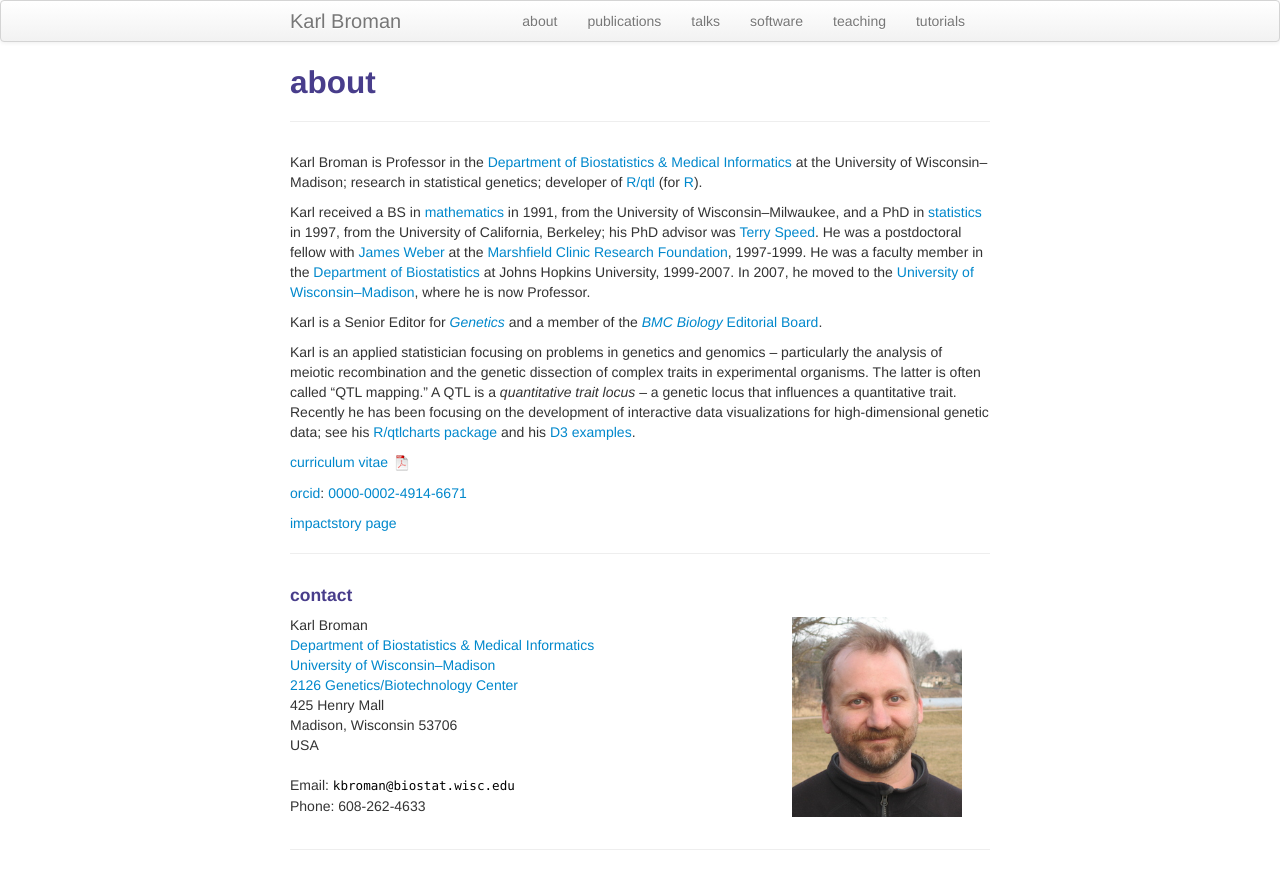
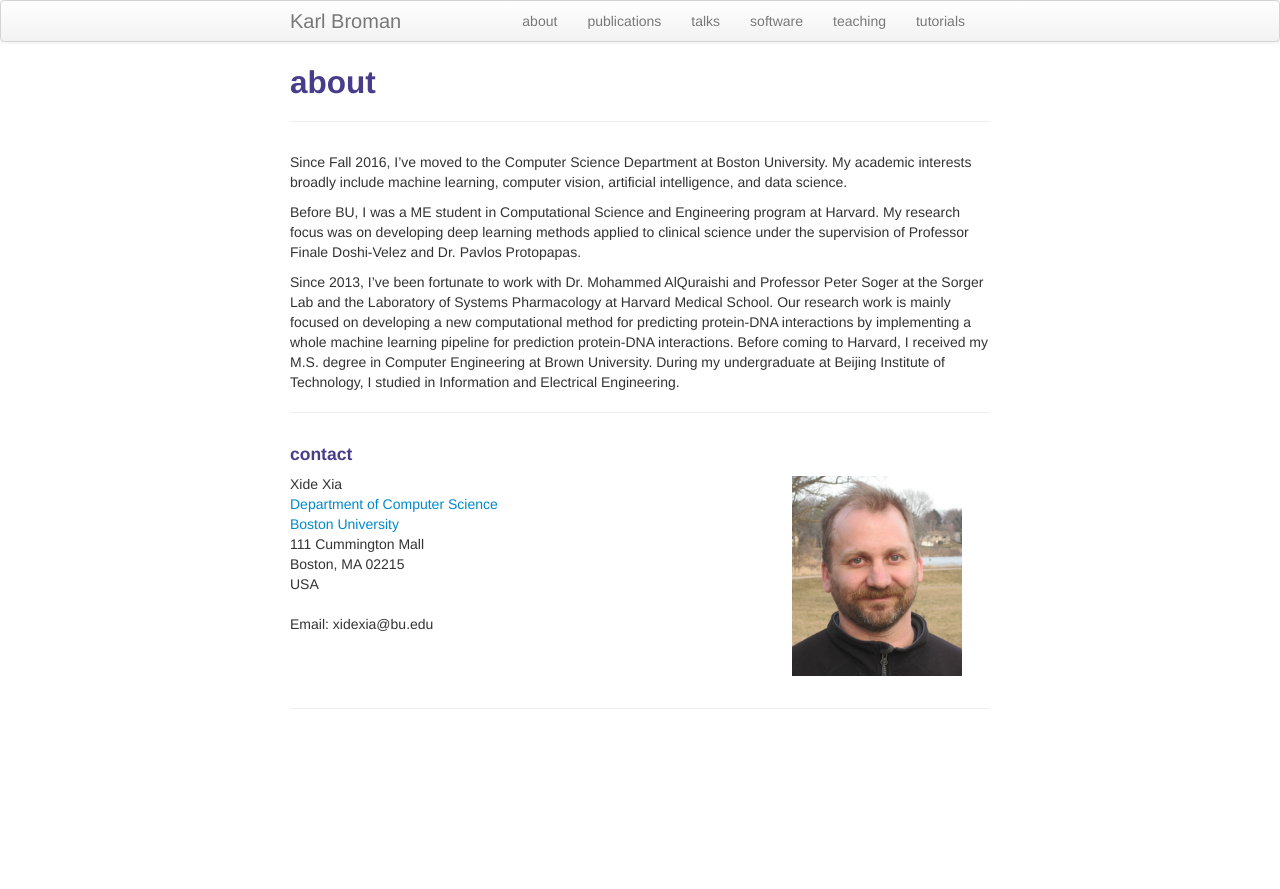
Before and after one commit to xidexia/xidexia.github.io, a Jekyll site: the page built from pages/about.md, in a window 1280 px wide. Shown: the top 889 px of the page. Built offline with Jekyll 4.4.1, drawn with Linux system fonts in a browser that asks for light colours.

Commit message:
update about

```diff
--- a/pages/about.md
+++ b/pages/about.md
@@ -1,76 +1,38 @@
 ---
 layout: page
 title: about
-description: Karl Broman is Professor in Biostatistics and Medical Informatics at University of Wisconsin - Madison; research in statistical genetics
+description: Xide Xia
 ---
 
-Karl Broman is Professor in the
-[Department of Biostatistics &amp; Medical Informatics](http://www.biostat.wisc.edu)
-at the University of Wisconsin&ndash;Madison;
-research in statistical genetics; developer of
-[R/qtl](http://www.rqtl.org) (for [R](http://www.r-project.org)).
+Since Fall 2016, I've moved to the Computer Science Department at Boston University. My academic interests broadly include machine learning, computer vision, artificial intelligence, and data science.
 
-Karl received a BS in [mathematics](http://www4.uwm.edu/letsci/math/)
-in 1991, from the
-University of Wisconsin&ndash;Milwaukee, and a
-PhD in [statistics](http://www.stat.berkeley.edu) in 1997, from the
-University of California, Berkeley; his PhD advisor was
-[Terry Speed](http://www.wehi.edu.au/faculty_members/professor_terry_speed).
-He was a postdoctoral fellow with [James Weber](https://www.preventiongenetics.com/about-us/senior-staff/) at the
-[Marshfield Clinic Research Foundation](http://research.marshfieldclinic.org),
-1997-1999. He
-was a faculty member in the [Department of Biostatistics](http://www.jhsph.edu/departments/biostatistics/) at Johns
-Hopkins University, 1999-2007. In 2007, he moved to the
-[University of Wisconsin&ndash;Madison](http://www.wisc.edu),
-where he is now Professor.
+Before BU, I was a ME student in Computational Science and Engineering program at Harvard. My research focus was on developing deep learning methods applied to clinical science under the supervision of Professor Finale Doshi-Velez and Dr. Pavlos Protopapas.
 
-Karl is a Senior Editor for [_Genetics_](http://www.genetics.org) and
-a member of the [_BMC Biology_](http://bmcbiol.biomedcentral.com)
-[Editorial Board](http://bmcbiol.biomedcentral.com/about/editorial-board).
-
-Karl is an applied statistician focusing on problems in genetics and
-genomics &ndash; particularly the analysis of meiotic recombination and the
-genetic dissection of complex traits in experimental organisms. The
-latter is often called &ldquo;QTL mapping.&rdquo; A QTL is a
-_quantitative trait locus_ &ndash; a genetic locus that influences a
-quantitative trait. Recently he has been focusing on the development
-of interactive data visualizations for high-dimensional genetic data;
-see his [R/qtlcharts package](http://kbroman.org/qtlcharts) and
-his [D3 examples](http://www.biostat.wisc.edu/~kbroman/D3).
-
-[curriculum vitae ![CV as pdf](icons16/pdf-icon.png)]({{ BASE_PATH }}/assets/broman_cv.pdf)
-
-[orcid](http://orcid.org): [0000-0002-4914-6671](http://orcid.org/0000-0002-4914-6671)
-
-[impactstory page](https://impactstory.org/u/0000-0002-4914-6671)
+Since 2013, I've been fortunate to work with Dr. Mohammed AlQuraishi  and Professor Peter Soger at the Sorger Lab and the Laboratory of Systems Pharmacology at Harvard Medical School. Our research work is mainly focused on developing a new computational method for predicting protein-DNA interactions by implementing a whole machine learning pipeline for prediction protein-DNA interactions.  Before coming to Harvard, I received my M.S. degree in Computer Engineering at Brown University. During my undergraduate at Beijing Institute of Technology, I studied in Information and Electrical Engineering.
 
 ---
 
 <div class="container">
 <h4><a name="contact"></a>contact</h4>
 
-    <div class="row-fluid">
-        <div class="span5">
-            Karl Broman<br/>
-            <a href="http://www.biostat.wisc.edu">Department of Biostatistics &amp; Medical Informatics</a><br/>
-            <a href="http://www.wisc.edu">University of Wisconsin&ndash;Madison</a><br/>
-            <a href="http://map.wisc.edu/s/2tie3nen">2126 Genetics/Biotechnology Center</a><br/>
-            425 Henry Mall<br/>
-            Madison, Wisconsin 53706<br/>
-            USA<br/><br/>
+<div class="row-fluid">
+<div class="span5">
+Xide Xia<br/>
+<a href="http://www.bu.edu/cs/">Department of Computer Science</a><br/>
+<a href="http://www.bu.edu/">Boston University</a><br/>
+111 Cummington Mall<br/>
+Boston, MA 02215<br/>
+USA<br/><br/>
 
-            <div id="hide_email">
-            Email: <code>kbro</code><b>I</b><code>man</code><b>don't</b><code>@</code><b>want</b><code>bio</code><b>spam!
-            </b><code>stat</code><b>So</b><code>.</code><b>please</b><code>wi</code><b>leave
-            </b><code>sc</code><b>me</b><code>.</code><b>alone</b><code>e</code><b>!</b><code>du</code><br/>
-            Phone: 608-262-4633
-            </div>
-        </div>
+<div id="hide_email">
+Email: xidexia@bu.edu<br/>
+</div>
+</div>
 
-        <div class="span2">
-        <a href="../assets/pics/karl_2014-03-30.jpg">
-            <img src="../assets/pics/karl_2014-03-30_small.jpg"
-                  title="Karl Broman" alt="Karl Broman"/></a>
-        </div>
-    </div>
+<div class="span2">
+<a href="../assets/pics/karl_2014-03-30.jpg">
+<img src="../assets/pics/karl_2014-03-30_small.jpg"
+title="Karl Broman" alt="Karl Broman"/></a>
 </div>
+</div>
+</div>
```
